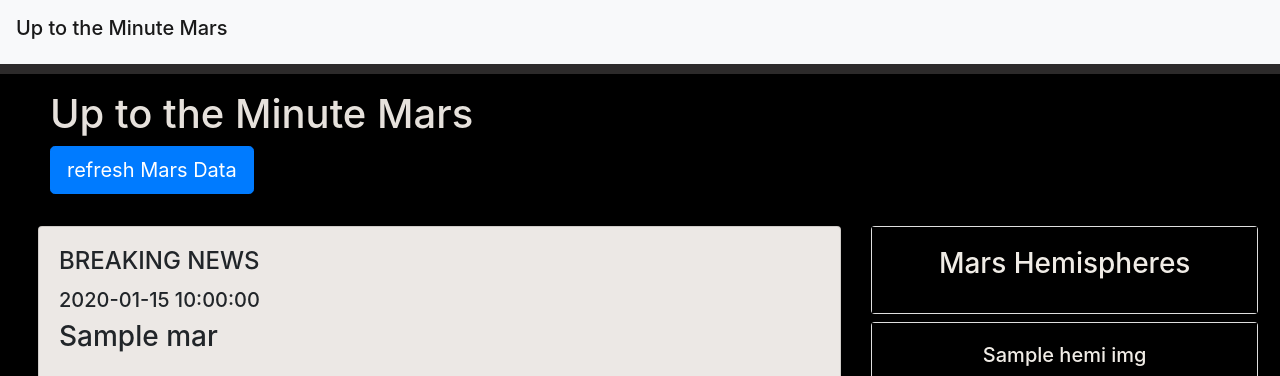
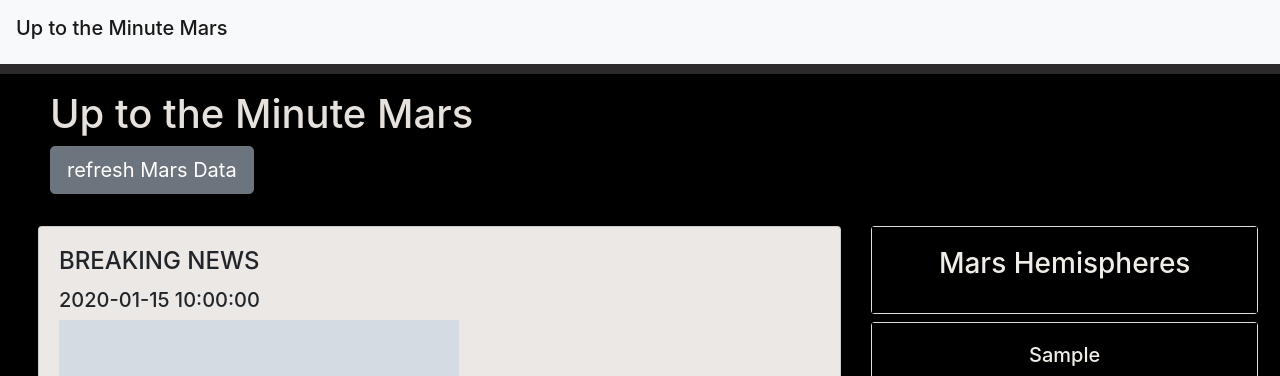
Before and after one commit to jeremyhamley/web-scraping-challenge, a Flask app: page / in a window 1280 px wide. Shown: the top 376 px of the page. Run offline with Flask 2, Linux system fonts and the light colour scheme; grey boxes marked "Sample" are stand-in pictures; a database or web service that is not in the repository returns one stand-in record (values such as "Sample title"); some libraries are stand-ins or nearby versions.

Commit message:
push changes

```diff
--- a/Missions_to_Mars/app.py
+++ b/Missions_to_Mars/app.py
@@ -7,6 +7,7 @@ app = Flask(__name__)
 
 
 mongo = PyMongo(app, uri="mongodb://localhost:27017/mars_app")
+
 
 
 @app.route("/")
--- a/Missions_to_Mars/templates/index.html
+++ b/Missions_to_Mars/templates/index.html
@@ -1,42 +1,3 @@
-<!-- <!DOCTYPE html>
-<html lang="en">
-
-<head>
-  <meta charset="UTF-8">
-  <meta name="viewport" content="width=device-width, initial-scale=1.0">
-  <title>Mars</title>
-</head>
-
-<body>
-  <div clas="container">
-    <div class="jumbotron text-center">
-      <h1>Mars</h1>
-      <p><a class="btn btn-primary btn-lg" href="/scrape" role="button">Mars Data</a></p>
-    </div>
-
-    <!<mars data -->
-<!-- <div class="row">
-      <div class="col-md-8 col-md-offset-2">
-        <h3>Mars</h3>
-        <p>{{mars.news_date}}</p>
-        <p>{{mars.news_title}}</p>
-        <p>{{mars.news_para}}</p>
-        <p>{{mars.featured_img_title}}</p>
-        <p>{{mars.featured_image_url}}</p>
-        <p>{{mars.weather}}</p>
-        <p>{{mars.facts_1}}</p>
-        <p>{{mars.facts_2}}</p>
-        <p>{{mars.hemi_imgs}}</p>
-      </div>
-    </div>
-  </div>
-
-</body>
-</html> --> -->
-
-
-
-
 <!DOCTYPE html>
 <html lang="en-us">
 
@@ -55,27 +16,6 @@
     <button class="navbar-toggler" type="button" data-toggle="collapse" data-target="#navbarSupportedContent">
       <!-- <span class="navbar-toggler-icon"></span> -->
     </button>
-
-    <!-- <div class="collapse navbar-collapse" id="navbarSupportedContent">
-            <ul class="navbar-nav ml-auto">
-                <li class="nav-item dropdown ml-auto">
-                    <a href="#" class="nav-link dropdown-toggle" id="navbarDropdown" role="button"
-                        data-toggle="dropdown" aria-haspopup="true" aria-expanded="false">Plots</a>
-                    <div class="dropdown-menu" aria-labelledby="navbarDropdown">
-                        <a href="WebVisualizations/max_temp.html" class="dropdown-item">vs Max Temperature</a>
-                        <a href="WebVisualizations/humid.html" class="dropdown-item"> vs Humidity</a>
-                        <a href="WebVisualizations/cloud.html" class="dropdown-item">vs Cloudiness</a>
-                        <a href="WebVisualizations/wind.html" class="dropdown-item">vs Wind Speed</a>
-                    </div>
-                </li>
-                <li class="nav-item ml-auto">
-                    <a href="WebVisualizations/compar.html" class="nav-link">Comparison</a>
-                </li>
-                <li class="nav-item ml-auto">
-                    <a href="WebVisualizations/data.html" class="nav-link">Data</a>
-                </li>
-            </ul>  "background-color: rgb(63, 66, 70);
-        </div> -->
   </nav>
 
   <div class="container-fluid background" style="margin-top: 50px;">
@@ -83,7 +23,7 @@
       <div class="col m-3" style="color: rgb(230, 225, 220);">
         <h1>Up to the Minute Mars</h1>
         <h5>
-          <a class="btn btn-primary btn-lg"  href="/scrape" role="button">refresh Mars Data</a>
+          <a class="btn btn-secondary btn-lg" href="/scrape" role="button">refresh Mars Data</a>
         </h5>
       </div>
     </div>
@@ -95,6 +35,7 @@
             <div class="card-body">
               <h4 class="card-title">BREAKING NEWS</h4>
               <h5>{{mars.news_date}}</h5>
+              <img src={{mars.news_img}} class="img-fluid" alt="{{mars.news_title}}"><br>
               <h3>{{mars.news_title}}</h3><br>
               <h5>{{mars.news_para}}</h5>
             </div>
@@ -110,29 +51,50 @@
           <br>
 
           <div class="card">
-            <div class="card-body"style="background-color: black;">
-              <h5 class="card-title" style="color: rgb(240, 236, 230);">NASA's Jet Propulsion Laboratory featured image</h5>
-              <h2 style="color: rgb(240, 236, 230);">{{mars.featured_img_title}}</h2><br>
-              <p style="color: rgb(240, 236, 230);">{{mars.featured_image_cap}}</p>
+            <div class="card-body" style="background-color: black;">
+              <h4 class="card-title" style="color: rgb(240, 236, 230);">NASA's Jet Propulsion Laboratory featured image
+              </h4>
+              <h1 style="color: rgb(240, 236, 230);">{{mars.featured_img_title}}</h1><br>
+              <h3 style="color: rgb(240, 236, 230);">{{mars.featured_image_cap}}</h3>
               <center><img src={{mars.featured_image_url}} class="img-fluid" alt="NASA featured image"></center>
             </div>
           </div>
           <br>
 
           <!-- MARS FACTS -->
-          <div class="card mb-2" style="margin: 7px;">
-            <div class="table-responsive">
-              <center><div class="table">
-                {{mars.facts_1 | safe}}
-              </div></center>
+          <div class="card mb-2">
+            <div class="card-body" style="background-color: black;">
+              <center>
+                <h1 class="card-title" style="color: rgb(240, 236, 230);">Mars Planet Profile</h1>
+              </center>
+            </div>
+          </div>
+
+          <div class="card mb-2" style="margin: 7px; background-color: darkgrey;">
+            <div class=" table table-responsive table-bordered">
+              <center>
+                <div class="table">
+                  {{mars.facts_1 | safe}}
+                </div>
+              </center>
             </div>
           </div><br>
 
-          <div class="card mb-2" style="margin: 7px;">
-            <div class="table-responsive">
-              <center><div class="table">
-                {{mars.facts_2 | safe}}
-              </div></center>
+          <div class="card mb-2">
+            <div class="card-body" style="background-color: black;">
+              <center>
+                <h1 class="card-title" style="color: rgb(240, 236, 230);">Mars - Earth Comparison </h1>
+              </center>
+            </div>
+          </div>
+
+          <div class="card mb-2" style="margin: 7px; background-color: darkgrey;">
+            <div class="table-responsive table-bordered">
+              <center>
+                <div class="table">
+                  {{mars.facts_2 | safe}}
+                </div>
+              </center>
             </div>
           </div><br>
 
@@ -157,9 +119,9 @@
             <div class="card mb-2">
               <div class="card-body background" style="background-color: black;">
                 <center>
-                  <h5 class="card-title" style="color: rgb(240, 236, 230);">{{mars.hemi_imgs[0]['title']}}</h5>
+                  <h5 class="card-title" style="color: rgb(240, 236, 230);">{{mars.Valles_Marineris_Hemisphere_Enhanced}}</h5>
                 </center>
-                <center><img src={{mars.hemi_imgs[0]['img_url']}} class="img-fluid" alt={{mars.hemi_imgs[0]['title']}}>
+                <center><img src={{mars.Valles_Marineris_Hemisphere_Enhanced_url}} class="img-fluid" alt={{mars.Valles_Marineris_Hemisphere_Enhanced}}>
                 </center>
               </div>
             </div>
@@ -169,9 +131,9 @@
             <div class="card mb-2">
               <div class="card-body background" style="background-color: black;">
                 <center>
-                  <h5 class="card-title" style="color: rgb(240, 236, 230);">{{mars.hemi_imgs[1]['title']}}</h5>
+                  <h5 class="card-title" style="color: rgb(240, 236, 230);">{{mars.Syrtis_Major_Hemisphere_Enhanced}}</h5>
                 </center>
-                <center><img src={{mars.hemi_imgs[1]['img_url']}} class="img-fluid" alt={{mars.hemi_imgs[1]['title']}}>
+                <center><img src={{mars.Syrtis_Major_Hemisphere_Enhanced_url}} class="img-fluid" alt={{mars.Syrtis_Major_Hemisphere_Enhanced}}>
                 </center>
               </div>
             </div>
@@ -181,9 +143,9 @@
             <div class="card mb-2">
               <div class="card-body background" style="background-color: black;">
                 <center>
-                  <h5 class="card-title" style="color: rgb(240, 236, 230);">{{mars.hemi_imgs[2]['title']}}</h5>
+                  <h5 class="card-title" style="color: rgb(240, 236, 230);">{{mars.Schiaparelli_Hemisphere_Enhanced}}</h5>
                 </center>
-                <center><img src={{mars.hemi_imgs[2]['img_url']}} class="img-fluid" alt={{mars.hemi_imgs[2]['title']}}>
+                <center><img src={{mars.Schiaparelli_Hemisphere_Enhanced_url}} class="img-fluid" alt={{mars.Schiaparelli_Hemisphere_Enhanced}}>
                 </center>
               </div>
             </div>
@@ -193,23 +155,27 @@
             <div class="card mb-2">
               <div class="card-body background" style="background-color: black;">
                 <center>
-                  <h5 class="card-title" style="color: rgb(240, 236, 230);">{{mars.hemi_imgs[3]['title']}}</h5>
+                  <h5 class="card-title" style="color: rgb(240, 236, 230);">{{mars.Cerberus_Hemisphere_Enhanced}}</h5>
                 </center>
-                <center><img src={{mars.hemi_imgs[3]['img_url']}} class="img-fluid" alt={{mars.hemi_imgs[3]['title']}}>
+                <center><img src={{mars.Cerberus_Hemisphere_Enhanced_url}} class="img-fluid"
+                    alt={{mars.Cerberus_Hemisphere_Enhanced}}>
                 </center>
               </div>
             </div>
           </aside>
 
+        </div>
 
-        </div>
       </div>
     </div>
 
 
 
     <div>
-      <div class="container-fluid foot" style="margin-top: 20px;">
+      <div class="container-fluid foot" style="margin-top: 20px; color: rgb(83, 82, 82);">
+        MARS mars sram SRAM   SraMMarS MarssraM MARS mars sram SRAM   SraMMarS MarssraM   MARS mars sram SRAM   SraMMarS MarssraM
+        MARS mars sram SRAM   SraMMarS MarssraM MARS mars sram SRAM   SraMMarS MarssraM   MARS mars sram SRAM   SraMMarS MarssraM
+        MARS mars sram SRAM   SraMMarS MarssraM MARS mars sram SRAM   SraMMarS MarssraM   MARS mars sram SRAM   SraMMarS MarssraM
         <div class="row">
 
         </div>
```
Also changed, not shown: Missions_to_Mars/scrape_mars.py (+12 -5 lines), Missions_to_Mars/templates/git.PNG (deleted), 1 other file.
